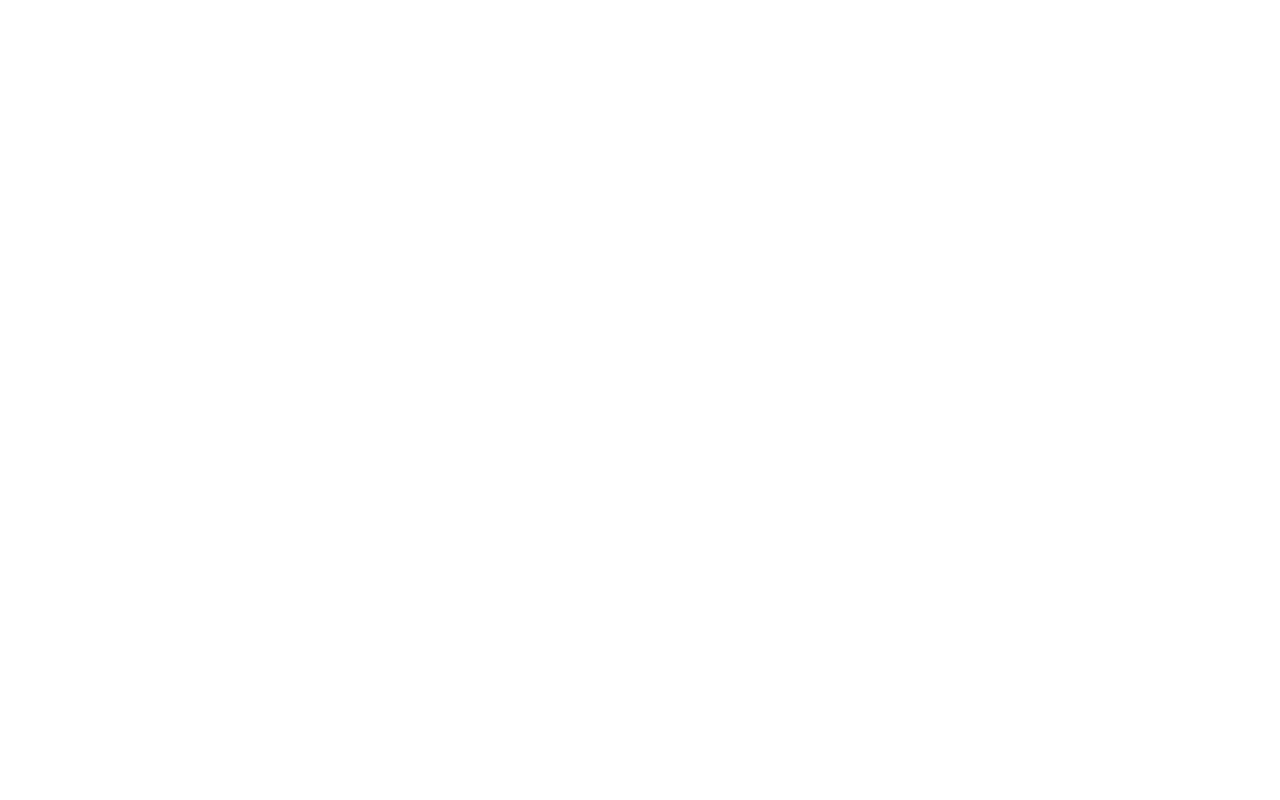
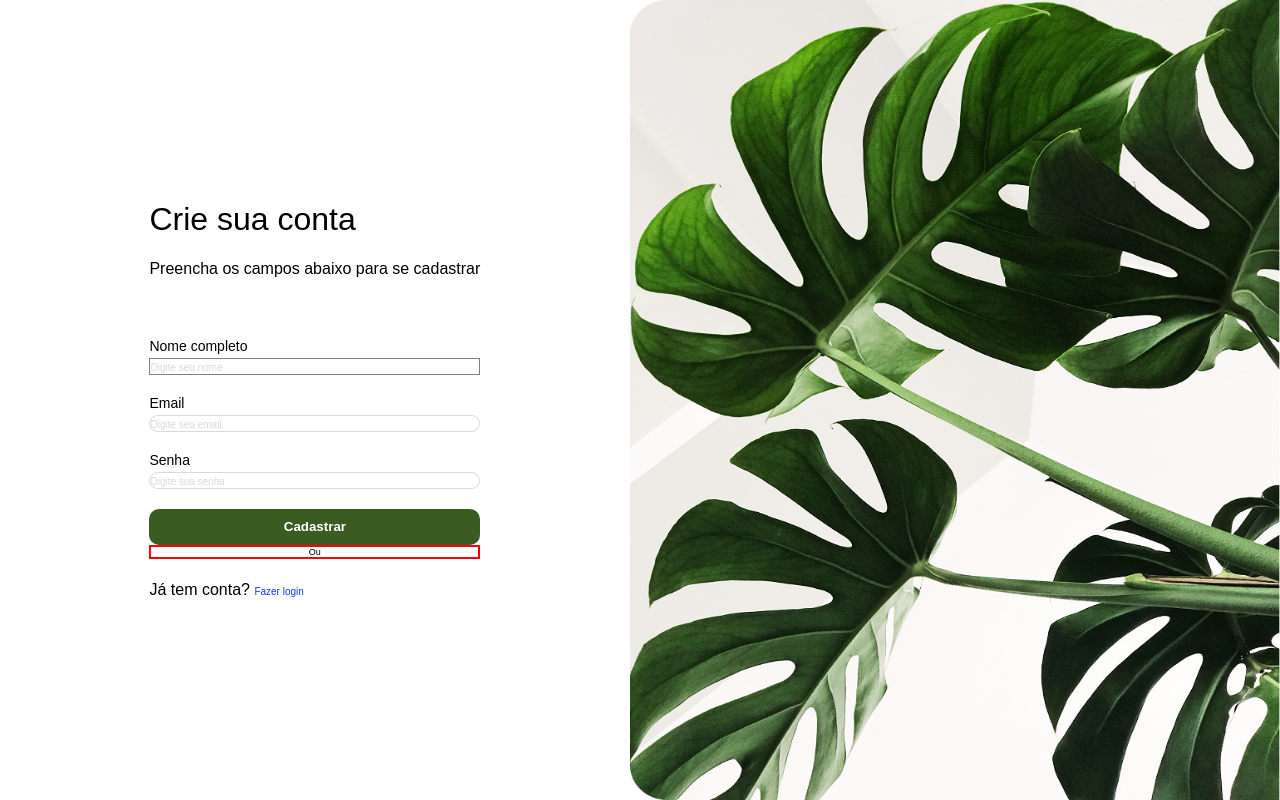
Before and after one commit to Bh0Eri/auth-page, a plain HTML site: page pages/singup/index.html in a window 1280 px wide. Drawn offline with Linux system fonts and the light colour scheme; files whose address does not match are found by name.

Commit message:
feat: connected with database via api

```diff
--- a/pages/singin/style.css
+++ b/pages/singin/style.css
@@ -15,23 +15,23 @@ section{
     align-items: center;
     justify-content: center;
 
-    border: 3px solid red;
+
 }
 
-.form-container{
-    border: 1px solid green;
-}
+
 
 h1{
     font-size: 32px;
     font-weight: 500;
     font-style: normal;
-
+    color: var(--black);
 }
 .form-container > p{
 
     font-size: 16px;
     margin-top: 22px;
+    color: var(--black);
+    font-weight: 500;
 }
 fieldset{
 
@@ -40,12 +40,35 @@ fieldset{
     gap: 4px;
 }
 
+.checkbox{
+    flex-direction: row;
+    gap: 6px;
+    justify-content: flex-start;
+    align-items: center;
+
+}
+.checkbox > label{
+    font-size: 9px;
+}
+.title-wrapper{
+    display: flex;
+    justify-content: space-between;
+}
+button{
+    height: 35.4px;
+    background-color: var(--green);
+    color: var(--white);
+    border-radius: 10px;
+    font-weight: 700;
+    font-style: normal;
+}
+
 form{
     display: flex;
     flex-direction: column;
     gap: 20px;
     margin-top: 60px;
-    border: 1px solid blueviolet;
+
 
 }
 
@@ -55,3 +78,46 @@ input{
 img{
     width: 50.8%;
 }
+label{
+    font-size: 14px;
+    font-weight: 500;
+    color: var(--black);
+
+}
+input[type="password"], input[type="email"]{
+    border: 1px solid var(--grey);
+    border-radius: 10px;
+
+}
+input::placeholder{
+    font-size: 10px;
+    font-weight: 500;
+    color: var(--grey);
+    padding: 8.5px, 10px;
+}
+a {
+    font-size: 10px;
+    font-weight: 500;
+    color: var(--blue);
+}
+.divider{
+    width: 100%;
+    display: flex;
+    justify-content: center;
+    align-items: center;
+    border: 2px solid red;
+    gap: 4.5px;
+}
+
+.divider > p {
+    font-size: 9px;
+    color: var(--black);
+    font-weight: 500;
+
+}
+
+.line{
+    width: 100%;
+    height: 2px;
+    background-color: var(--border-gray);
+}
--- a/pages/singup/index.html
+++ b/pages/singup/index.html
@@ -0,0 +1,82 @@
+<!DOCTYPE html>
+<html lang="pt-br">
+<head>
+  <meta charset="UTF-8">
+  <meta name="viewport" content="width=device-width, initial-scale=1.0">
+  <title>Sign Up</title>
+  <link rel="stylesheet" href="style.css">
+</head>
+<body>
+  <main>
+    <section>
+      <div class="form-container">
+        <h1>Crie sua conta</h1>
+        <p>Preencha os campos abaixo para se cadastrar</p>
+
+        <!-- Formulário de cadastro -->
+        <form id="signupForm">
+          <fieldset>
+            <label for="nome">Nome completo</label>
+            <input placeholder="Digite seu nome" type="text" id="nome" required>
+          </fieldset>
+
+          <fieldset>
+            <label for="email">Email</label>
+            <input placeholder="Digite seu email" type="email" id="email" required>
+          </fieldset>
+
+          <fieldset>
+            <label for="senha">Senha</label>
+            <input placeholder="Digite sua senha" type="password" id="senha" required>
+          </fieldset>
+
+          <button type="submit">Cadastrar</button>
+        </form>
+
+        <div class="divider">
+          <div class="line"></div>
+          <p>Ou</p>
+          <div class="line"></div>
+        </div>
+
+        <p>Já tem conta? <a href="./../singin/index.html">Fazer login</a></p>
+      </div>
+    </section>
+
+    <img src="../../Assets/images/chris-lee-70l1tDAI6rM-unsplash 1.png" alt="Imagem ilustrativa">
+  </main>
+
+  <!-- Script para conectar com o backend -->
+  <script>
+    document.getElementById("signupForm").addEventListener("submit", async function(event) {
+      event.preventDefault(); // impede o reload da página
+
+      const nome = document.getElementById("nome").value;
+      const email = document.getElementById("email").value;
+      const senha = document.getElementById("senha").value;
+
+      try {
+        const response = await fetch("http://localhost:8080/Usuario/Cadastro", {
+          method: "POST",
+          headers: {
+            "Content-Type": "application/json"
+          },
+          body: JSON.stringify({ nome: nome, email: email, senha: senha })
+        });
+
+        const result = await response.json();
+
+        alert("Usuário cadastrado com sucesso!");
+        console.log(result);
+
+        // redireciona para o login
+        window.location.href = "index.html";
+
+      } catch (error) {
+        console.error("Erro:", error);
+        alert("Erro ao conectar com o servidor");
+      }
+    });
+  </script>
+</body>
+</html>
--- a/pages/singup/style.css
+++ b/pages/singup/style.css
@@ -1 +1,123 @@
 @import url("/Java-html/pages/styles/global.css");
+
+main{
+    width: 100vw;
+    height: 100vh;
+
+    display: flex;
+}
+
+section{
+    width: 49.2%;
+
+    display: flex;
+    flex-direction: column;
+    align-items: center;
+    justify-content: center;
+
+
+}
+
+
+
+h1{
+    font-size: 32px;
+    font-weight: 500;
+    font-style: normal;
+    color: var(--black);
+}
+.form-container > p{
+
+    font-size: 16px;
+    margin-top: 22px;
+    color: var(--black);
+    font-weight: 500;
+}
+fieldset{
+
+    display: flex;
+    flex-direction: column;
+    gap: 4px;
+}
+
+.checkbox{
+    flex-direction: row;
+    gap: 6px;
+    justify-content: flex-start;
+    align-items: center;
+
+}
+.checkbox > label{
+    font-size: 9px;
+}
+.title-wrapper{
+    display: flex;
+    justify-content: space-between;
+}
+button{
+    height: 35.4px;
+    background-color: var(--green);
+    color: var(--white);
+    border-radius: 10px;
+    font-weight: 700;
+    font-style: normal;
+}
+
+form{
+    display: flex;
+    flex-direction: column;
+    gap: 20px;
+    margin-top: 60px;
+
+
+}
+
+input{
+    border: 1px solid gray;
+}
+img{
+    width: 50.8%;
+}
+label{
+    font-size: 14px;
+    font-weight: 500;
+    color: var(--black);
+
+}
+input[type="password"], input[type="email"]{
+    border: 1px solid var(--grey);
+    border-radius: 10px;
+
+}
+input::placeholder{
+    font-size: 10px;
+    font-weight: 500;
+    color: var(--grey);
+    padding: 8.5px, 10px;
+}
+a {
+    font-size: 10px;
+    font-weight: 500;
+    color: var(--blue);
+}
+.divider{
+    width: 100%;
+    display: flex;
+    justify-content: center;
+    align-items: center;
+    border: 2px solid red;
+    gap: 4.5px;
+}
+
+.divider > p {
+    font-size: 9px;
+    color: var(--black);
+    font-weight: 500;
+
+}
+
+.line{
+    width: 100%;
+    height: 2px;
+    background-color: var(--border-gray);
+}
--- a/pages/styles/global.css
+++ b/pages/styles/global.css
@@ -15,3 +15,11 @@ body{
     font-weight: 500;
     font-style: normal;
 }
+:root{
+    --white: #FFFFFF;
+    --black: #000000;
+    --grey: #D9D9D9;
+    --green: #3A5B22;
+    --blue: #0F3DDE;
+    --border-gray: #F5F5F5;
+}
```
Also changed, not shown: pages/singin/index.html (+53 -19 lines).
